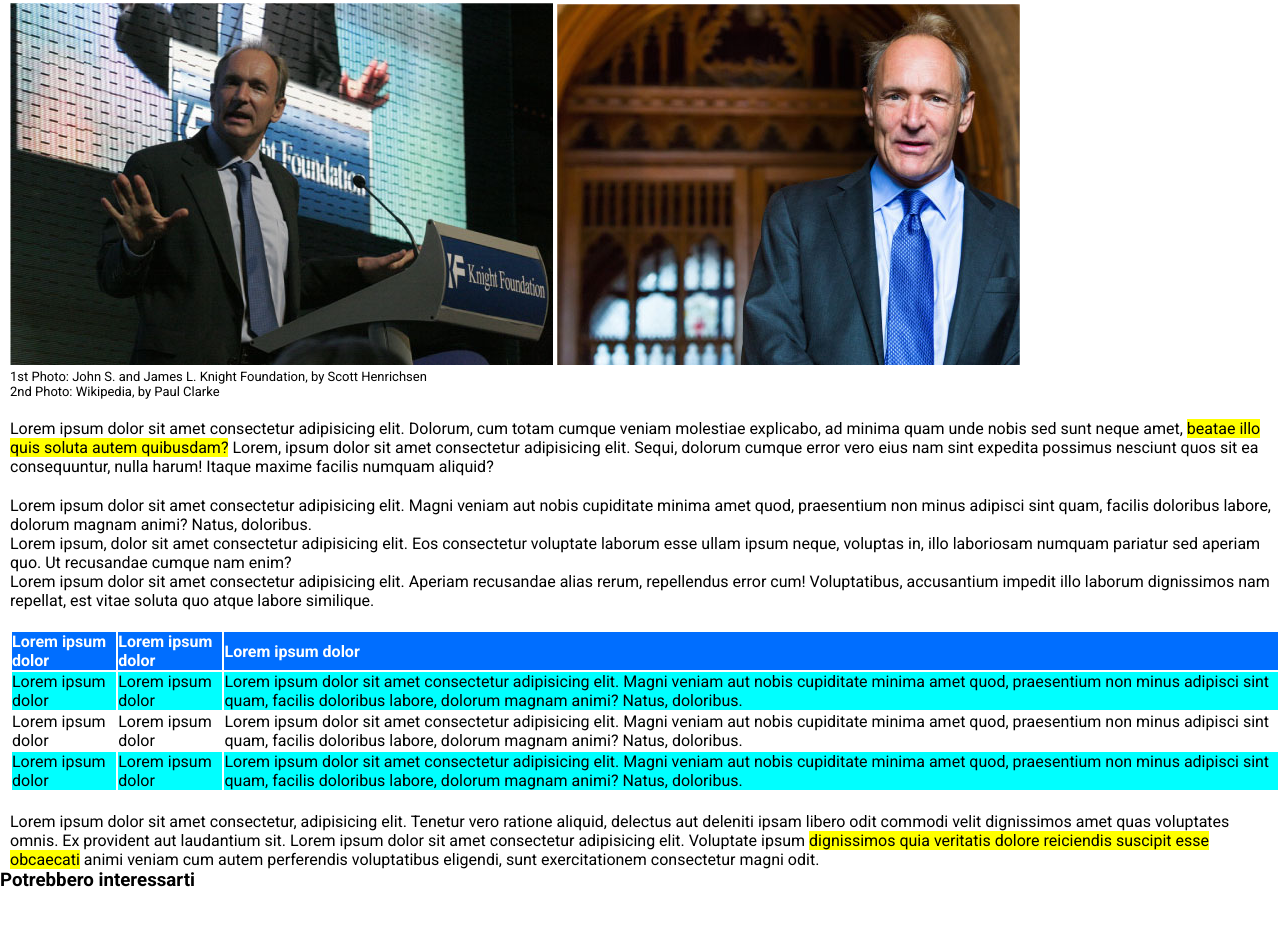
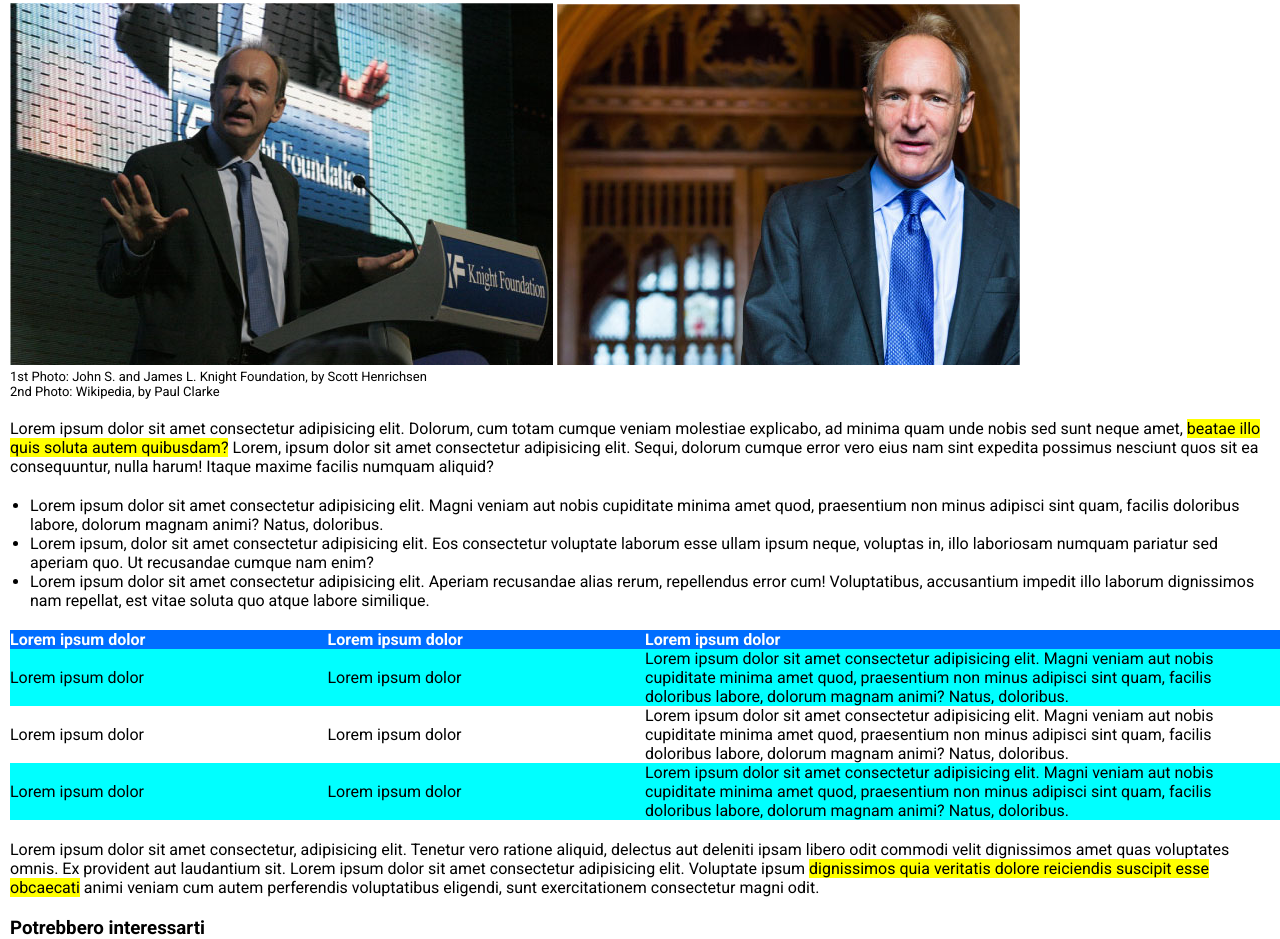
Before and after one commit to LtMilligan/html-css-booleaner, a plain HTML site: page index.html in a window 1280 px wide. Shown: the part 281-1220 px from the top of the page. Before the commit the page ends 1172 px from the top, so only its background shows below. Drawn offline with Linux system fonts and the light colour scheme.

Commit message:
[FIX] Remove space in table and show dot in list

```diff
--- a/css/style.css
+++ b/css/style.css
@@ -57,6 +57,7 @@ header {
 
 #main_list {
     margin-top: 20px;
+    margin-left: 20px;
 }
 
 .cyan_bg {
@@ -73,4 +74,14 @@ header {
 
 table {
     margin-top: 20px;
+    border-collapse: collapse;
 }
+
+.size_half {
+    width: 50%;
+}
+
+footer {
+    margin-left: 10px;
+    margin-top: 20px;
+}
```
